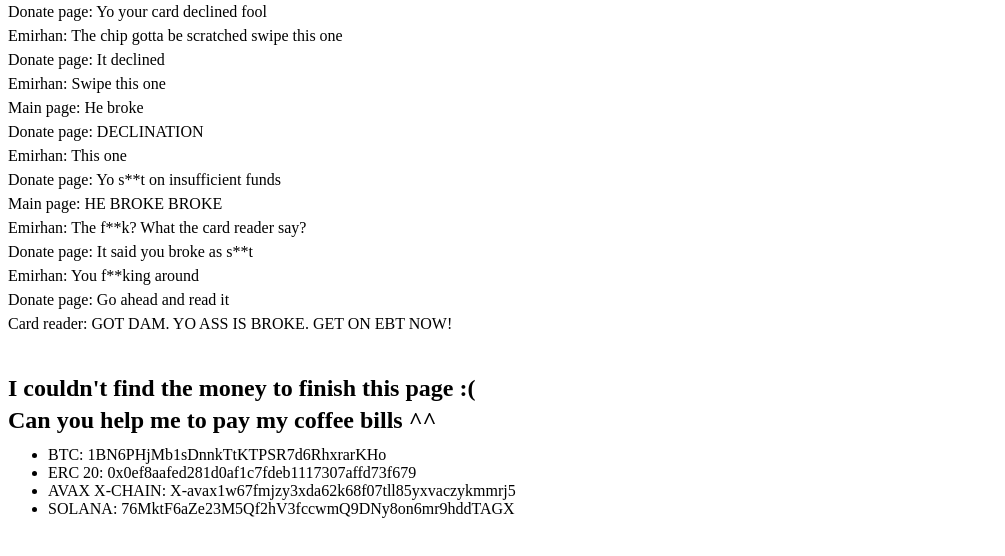
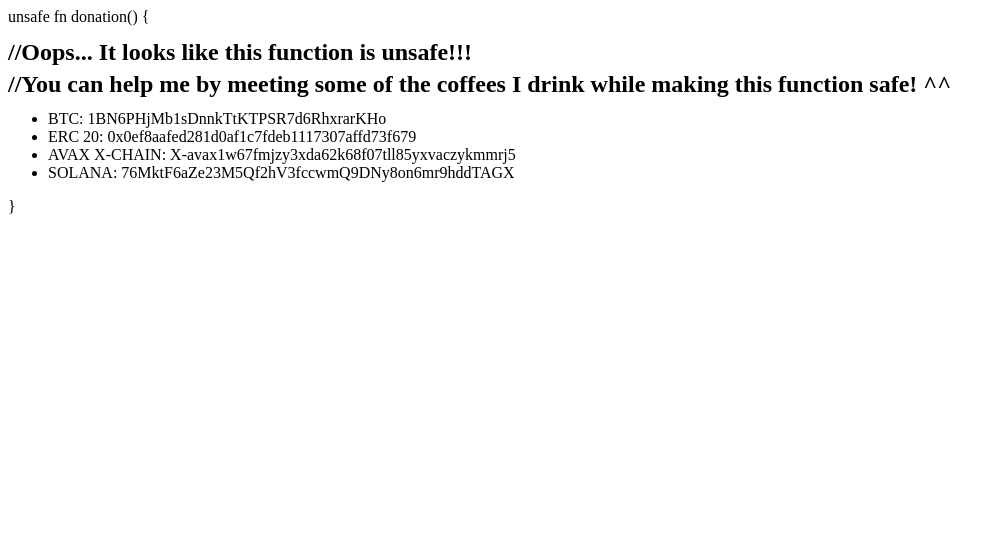
Before and after one commit to Emivvvvv/ferristhecrab.com, a plain HTML site: page donate.html in a window 1280 px wide. Shown: the whole page, without its empty margins (0-1005 px from the left). Drawn offline with Linux system fonts and the light colour scheme.

Commit message:
made donate.html rusty

```diff
--- a/donate.html
+++ b/donate.html
@@ -30,28 +30,15 @@
         </style>
     </head>
     <body>
-        <p>Donate page: Yo your card declined fool</p>
-        <p>Emirhan: The chip gotta be scratched swipe this one</p>
-        <p>Donate page: It declined</p>
-        <p>Emirhan: Swipe this one</p>
-        <p>Main page: He broke</p>
-        <p>Donate page: DECLINATION</p>
-        <p>Emirhan: This one</p>
-        <p>Donate page: Yo s**t on insufficient funds</p>
-        <p>Main page: HE BROKE BROKE</p>
-        <p>Emirhan: The f**k? What the card reader say?</p>
-        <p>Donate page: It said you broke as s**t</p>
-        <p>Emirhan: You f**king around</p>
-        <p>Donate page: Go ahead and read it</p>
-        <p>Card reader: GOT DAM. YO ASS IS BROKE. GET ON EBT NOW!</p>
-        <br>
-        <h2>I couldn't find the money to finish this page :(</h2>
-        <h2>Can you help me to pay my coffee bills ^^</h2>
+        unsafe fn donation() {
+            <h2>//Oops... It looks like this function is unsafe!!!</h2>
+            <h2>//You can help me by meeting some of the coffees I drink while making this function safe! ^^</h2>
             <ul>
                 <li>BTC: 1BN6PHjMb1sDnnkTtKTPSR7d6RhxrarKHo</li>
                 <li>ERC 20: 0x0ef8aafed281d0af1c7fdeb1117307affd73f679</li>
                 <li>AVAX X-CHAIN: X-avax1w67fmjzy3xda62k68f07tll85yxvaczykmmrj5</li>
                 <li>SOLANA: 76MktF6aZe23M5Qf2hV3fccwmQ9DNy8on6mr9hddTAGX</li>
             </ul>
+        }
     </body>
 </html>
```
Lines whose indentation alone changed are shown as unchanged.
